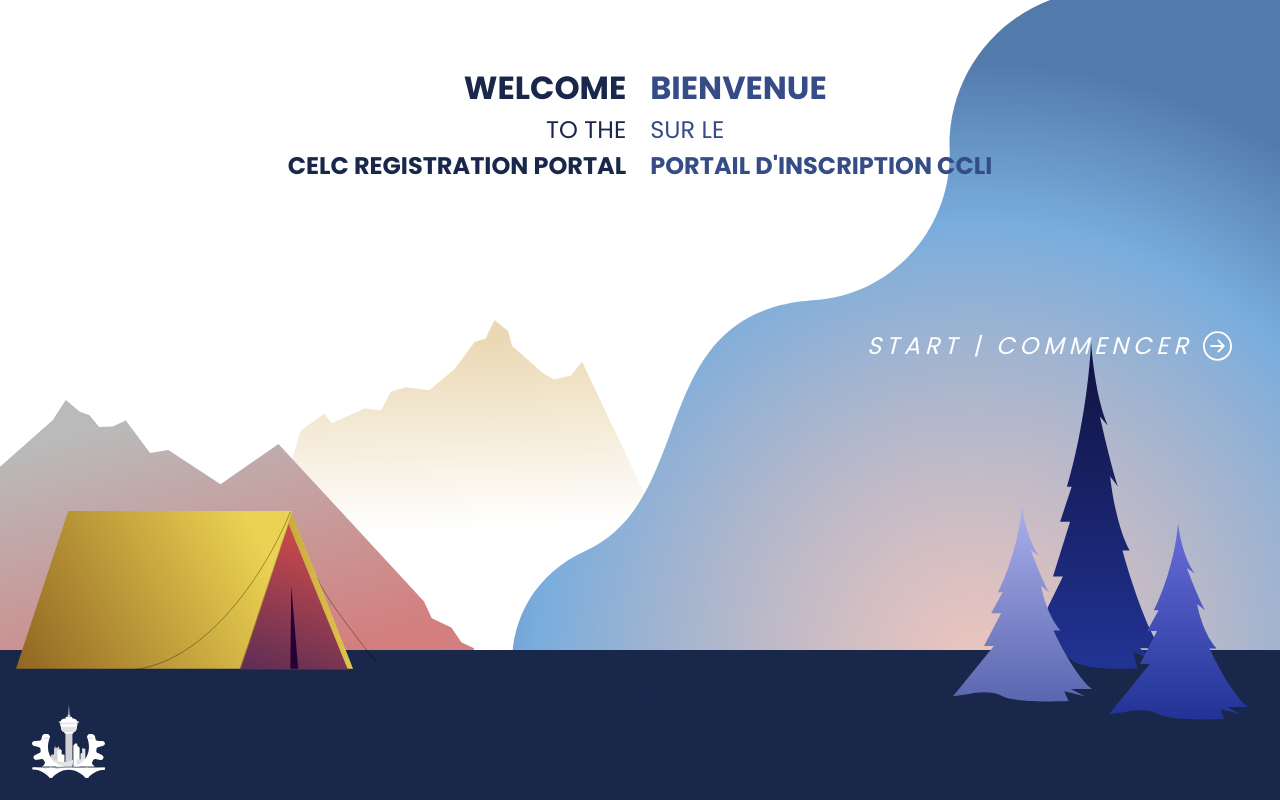
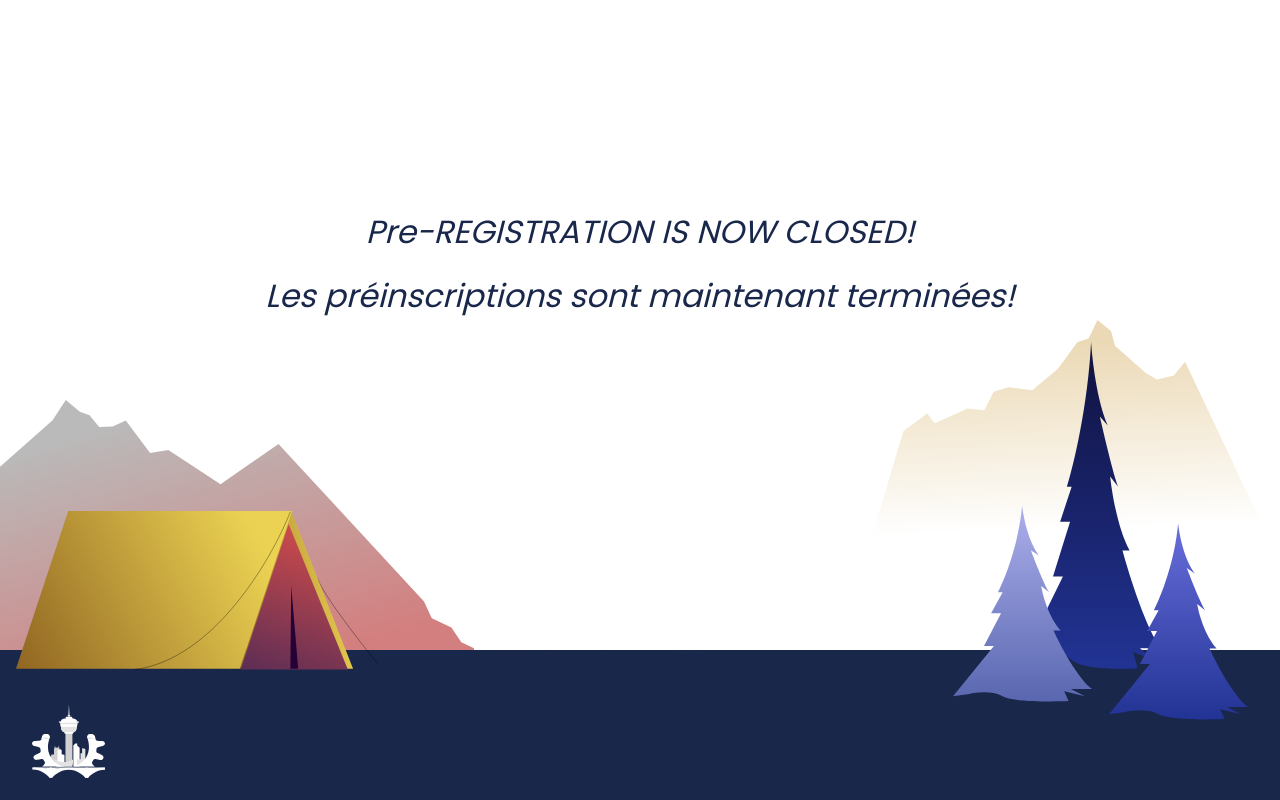
Before and after one commit to CELC2023/pre-delegate-form, a React (Create React App) app: page / in a window 1280 px wide. Built offline with nearby package versions, Linux system fonts and the light colour scheme; no server answers.

Commit message:
feat: registration closed

```diff
--- a/src/App.tsx
+++ b/src/App.tsx
@@ -16,8 +16,6 @@ const App: React.FC = () => {
     <BrowserRouter>
       <Routes>
         <Route path='/' element={<Landing />} />
-        <Route path='/predelegate' element={<Page />} />
-        <Route path='/predelegate/complete' element={<CompleteForm />} />
         <Route path="/*" element={<Navigate to="/" replace />} />
       </Routes>
     </BrowserRouter>
--- a/src/pages/Landing.scss
+++ b/src/pages/Landing.scss
@@ -17,20 +17,20 @@
         @media screen and (max-width: $tablet) {
             max-width: 200%;
             width: 200%;
-            left: -125%;
+            left: -90%;
         }
     }
 
     .mountain-yellow {
         position: absolute;
-        left: 10%;
+        right: 0%;
         bottom: 0;
         height: 60%;
 
         @media screen and (max-width: $tablet) {
             max-width: unset;
             width: 200%;
-            left: -100%;
+            right: -60%;
             overflow: hidden;
         }
     }
@@ -48,6 +48,20 @@
             width: 3000px;
             height: 1100px;
             bottom: -15%;
+        }
+    }
+
+    .registration-closed-container {
+        display: flex;
+        flex-direction: column;
+        align-items: center;
+        padding-top: 15%;
+        font-size: 2em;
+        text-align: center;
+        >p {
+            font-style: italic;
+            padding-top: 0.5em;
+            z-index: 3;
         }
     }
 
--- a/src/pages/Landing.tsx
+++ b/src/pages/Landing.tsx
@@ -19,18 +19,9 @@ const Landing: React.FC = () => {
         <div className="page-container landing-container">
             <img className="mountain-yellow" src={YellowMountain} alt="" />
             <img className="mountain-red" src={RedMountain} alt="" />
-            <img className="blue-background" src={BlueBackground} alt="" />
-            <div className="welcome-container">
-                <div className="english-welcome welcome-text">
-                    <p className="text-welcome">Welcome</p>
-                    <p className="text-description">to the</p>
-                    <p className="text-portal">CELC registration portal</p>
-                </div>
-                <div className="french-welcome welcome-text">
-                    <p className="text-welcome">Bienvenue</p>
-                    <p className="text-description">sur le</p>
-                    <p className="text-portal">portail d'inscription CCLI</p>
-                </div>
+            <div className="registration-closed-container">
+                <p>Pre-REGISTRATION IS NOW CLOSED!</p>
+                <p>Les préinscriptions sont maintenant terminées!</p>
             </div>
             <div className="footer-container">
                 <img className="tent" src={Tent} alt="" />
@@ -38,12 +29,6 @@ const Landing: React.FC = () => {
                 <img className="ground" src={Ground} alt="" />
                 <img className="logo" src={Logo} alt="" />
             </div>
-            <div className="begin-container">
-                <Link to={'/predelegate'} className="start-button" tabIndex={1}>
-                    <span>{t('text-start', {lng: 'en'} )} | {t('text-start', {lng: 'fr'} )}</span>
-                    <img className="next-button-icon" src={NextButton} alt="" />
-                </Link>
-            </div>
         </div>
     )
 }
```
